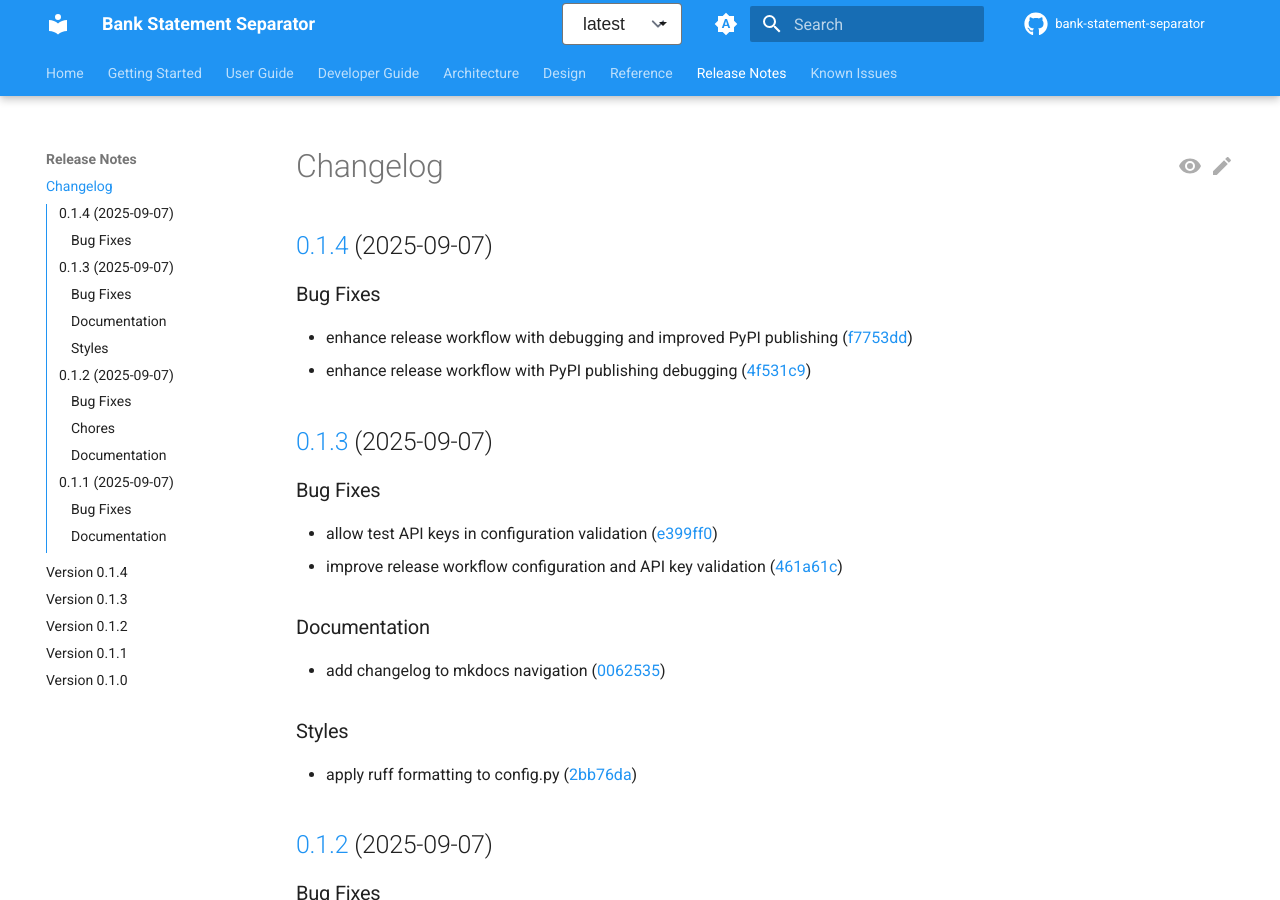
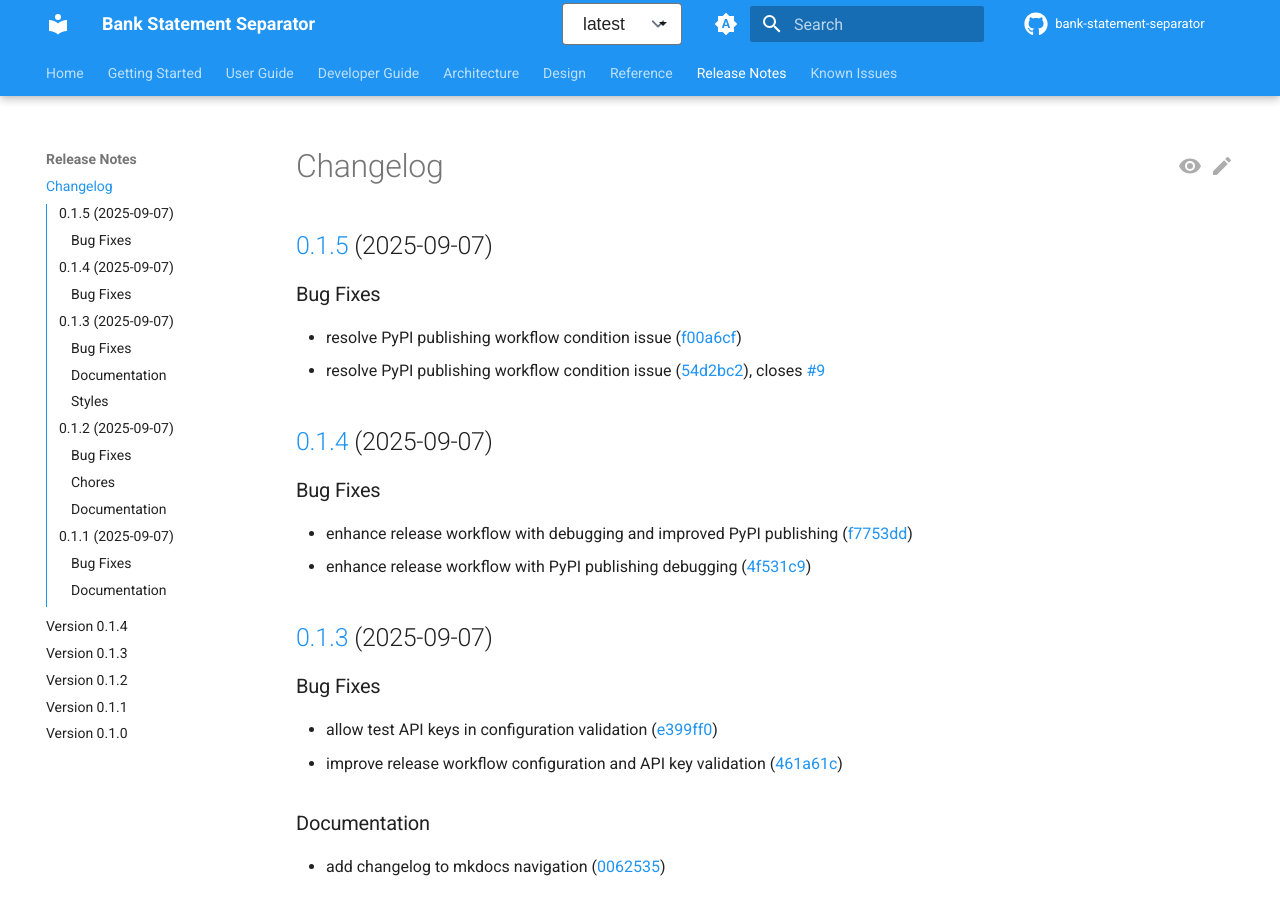
Before and after one commit to madeinoz67/bank-statement-separator, an MkDocs documentation site: the page built from docs/release_notes/CHANGELOG.md, in a window 1280 px wide and 900 px high. Built offline with MkDocs 1.6.1 and Material for MkDocs 9.7.7, drawn with Linux system fonts in a browser that asks for light colours; comment, search, counter and statistics services are not loaded.

Commit message:
chore(main): release 0.1.5

```diff
--- a/docs/release_notes/CHANGELOG.md
+++ b/docs/release_notes/CHANGELOG.md
@@ -1,4 +1,12 @@
 # Changelog
+
+## [0.1.5](https://github.com/madeinoz67/bank-statement-separator/compare/v0.1.4...v0.1.5) (2025-09-07)
+
+
+### Bug Fixes
+
+* resolve PyPI publishing workflow condition issue ([f00a6cf](https://github.com/madeinoz67/bank-statement-separator/commit/f00a6cf7b7986655f83ae7b7f8dcee3741601fcc))
+* resolve PyPI publishing workflow condition issue ([54d2bc2](https://github.com/madeinoz67/bank-statement-separator/commit/54d2bc2c69964671fc12086fdb64acb46848db3e)), closes [#9](https://github.com/madeinoz67/bank-statement-separator/issues/9)
 
 ## [0.1.4](https://github.com/madeinoz67/bank-statement-separator/compare/v0.1.3...v0.1.4) (2025-09-07)
 
--- a/pyproject.toml
+++ b/pyproject.toml
@@ -18,7 +18,7 @@ no-build-isolation = false
 
 [project]
 name = "bank-statement-separator"
-version = "0.1.4"
+version = "0.1.5"
 description = "AI-powered tool for separating multi-statement PDF files using LangChain and LangGraph"
 readme = "README.md"
 license = "MIT"
--- a/src/bank_statement_separator/__init__.py
+++ b/src/bank_statement_separator/__init__.py
@@ -4,5 +4,5 @@ Bank Statement Separator
 AI-powered tool for separating multi-statement PDF files using LangChain and LangGraph.
 """
 
-__version__ = "0.1.4"
+__version__ = "0.1.5"
 __author__ = "Bank Statement Separator Team"
```
Also changed, not shown: .release-please-manifest.json.
